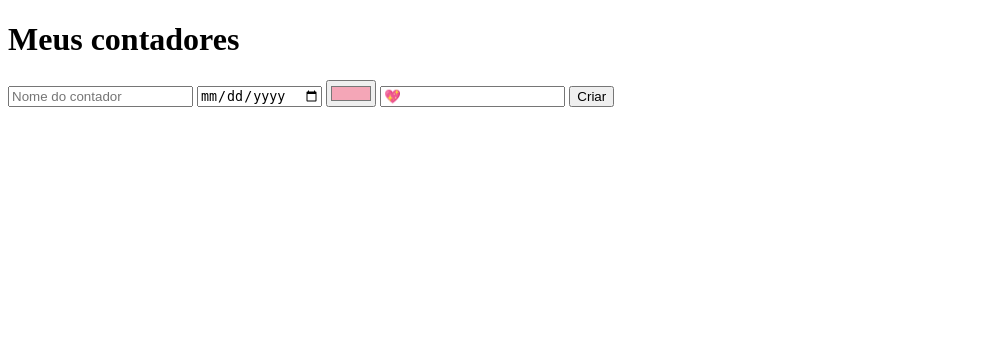
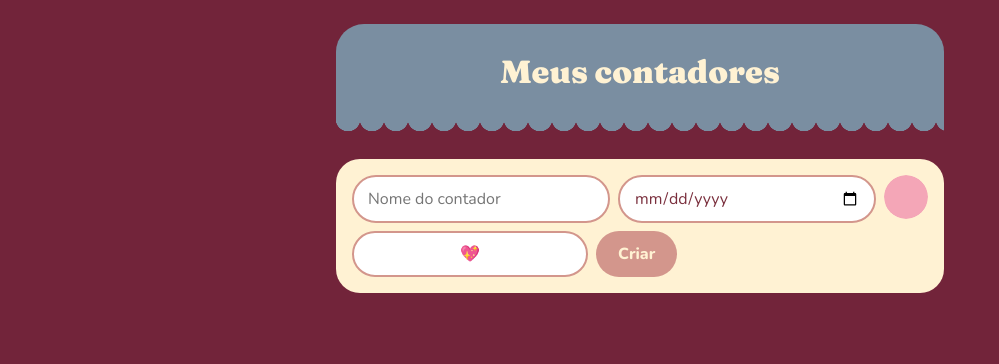
Before and after one commit to laubelle/contador-data, a Flask app: page / in a window 1280 px wide. Shown: the top 364 px of the page, without its empty margins (0-999 px from the left). Run offline with Flask 3, Linux system fonts and the light colour scheme.

Commit message:
Adiciona versão inicial do css

```diff
--- a/app.py
+++ b/app.py
@@ -70,7 +70,7 @@ def novo():
         "id": uuid.uuid4().hex[:8],
         "nome": request.form["nome"],
         "inicio": request.form["inicio"],
-        "cor": request.form.get("cor", "#f4a6b7"),
+        "cor": request.form.get("cor", "#d3968c"),
         "emoji": request.form.get("emoji", "💖"),
     })
     salvar(contadores)
--- a/static/style.css
+++ b/static/style.css
@@ -1,5 +1,190 @@
+:root {
+  --verde: #999a57;
+  --verde-claro: #d6d7a7;
+  --verde-escuro: #5e5c2d;
+  --creme: #fff2d3;
+  --vinho: #7a2f3d;
+  --azul: #7a8ea1;
+  --mostarda: #fc9c51;
+  --rosa: #d3968c;
+  --coral: #72243a;
+}
+
+* { box-sizing: border-box; }
+
+html { background: var(--coral); }
+
+body {
+  font-family: 'Nunito', sans-serif;
+  color: var(--coral);
+  max-width: 640px;
+  margin: 0 auto;
+  padding: 24px 16px 48px;
+}
+
+/* Título */
+h1 {
+  font-family: 'Fraunces', serif;
+  font-weight: 900;
+  text-align: center;
+  color: var(--creme);
+  background: var(--azul);
+  padding: 28px 16px;
+  margin: 0 0 40px;
+  border-radius: 28px 28px 0 0;
+  position: relative;
+}
+h1::after {
+  content: "";
+  position: absolute;
+  left: 0;
+  right: 0;
+  top: 100%;
+  height: 12px;
+  background: radial-gradient(circle at 12px 0, var(--azul) 12px, transparent 12.5px) repeat-x;
+  background-size: 24px 12px;
+}
+
+/* Formulário de criação */
+body > form {
+  display: flex;
+  flex-wrap: wrap;
+  gap: 8px;
+  background: var(--creme);
+  padding: 16px;
+  border-radius: 24px;
+  margin-bottom: 24px;
+}
+
+input[type="text"],
+input[type="date"] {
+  flex: 1 1 140px;
+  font: inherit;
+  padding: 10px 14px;
+  border: 2px solid var(--rosa);
+  border-radius: 999px;
+  background: #fff;
+  color: var(--vinho);
+}
+input[name="emoji"] { flex: 0 0 70px; text-align: center; }
+input:focus { outline: none; border-color: var(--vinho); }
+
+input[type="color"] {
+  width: 44px;
+  height: 44px;
+  padding: 0;
+  border: none;
+  border-radius: 50%;
+  background: none;
+  cursor: pointer;
+}
+input[type="color"]::-webkit-color-swatch-wrapper { padding: 0; }
+input[type="color"]::-webkit-color-swatch { border: none; border-radius: 50%; }
+
+button {
+  font: inherit;
+  font-weight: 800;
+  padding: 10px 22px;
+  border: none;
+  border-radius: 999px;
+  background: var(--rosa);
+  color: var(--creme);
+  cursor: pointer;
+}
+button:hover { filter: brightness(1.05); }
+
+/* Cards */
+.card {
+  background: var(--creme);
+  border-radius: 28px;
+  padding: 20px 22px;
+  margin: 20px 0;
+  box-shadow: 0 6px 0 rgba(122, 47, 61, 0.15);
+}
+.card h2 {
+  display: inline-block;
+  font-family: 'Fraunces', serif;
+  font-size: 1.3rem;
+  background: var(--cor);
+  padding: 6px 16px;
+  border-radius: 999px;
+  margin: 0 0 8px;
+}
+.card h2 + p {
+  font-size: 2rem;
+  font-weight: 800;
+  margin: 8px 0;
+}
+.faltam { opacity: 0.7; }
+
+/* Barra de progresso */
+.barra { background: #fffef3; border-radius: 8px; height: 12px; overflow: hidden; margin: 12px 0; }
+.barra-preenchida { background: var(--cor); height: 100%; border-radius: 8px; }
 
 
-.card { border-left: 6px solid var(--cor); padding: 8px; margin: 12px 0; }
-.barra { background: #eee; border-radius: 8px; height: 10px; overflow: hidden; }
-.barra-preenchida { background: var(--cor); height: 100%; }
+.titulo-lista {
+  font-family: 'Fraunces', serif;
+  font-size: 1rem;
+  margin: 18px 0 8px;
+}
+.lista-marcos {
+  list-style: none;
+  padding: 0;
+  margin: 0;
+  display: flex;
+  flex-direction: column;
+  gap: 6px;
+}
+.lista-marcos li {
+  background: #fff;
+  border-radius: 14px;
+  padding: 8px 14px;
+  font-size: 0.9rem;
+}
+.lista-marcos.conquistados li { background: var(--verde-claro); }
+
+/* Ações do card */
+.card a,
+.card form {
+  display: inline-block;
+  margin: 14px 8px 0 0;
+}
+.card a {
+  padding: 8px 18px;
+  border: 2px solid var(--azul);
+  border-radius: 999px;
+  color: var(--azul);
+  font-weight: 800;
+  text-decoration: none;
+}
+.card form button {
+  background: transparent;
+  border: 2px solid var(--coral);
+  color: var(--coral);
+  padding: 8px 18px;
+}
+
+.voltar {
+  display: inline-flex;
+  align-items: center;
+  gap: 8px;
+  margin-bottom: 20px;
+  padding: 10px 20px;
+  background: var(--creme);
+  color: var(--vinho);
+  font-weight: 800;
+  text-decoration: none;
+  border-radius: 999px;
+  box-shadow: 0 4px 0 rgba(122, 47, 61, 0.15);
+  transition: transform 0.15s, box-shadow 0.15s;
+}
+.voltar:hover {
+  transform: translateY(-2px);
+  box-shadow: 0 6px 0 rgba(122, 47, 61, 0.15);
+}
+.voltar:active {
+  transform: translateY(2px);
+  box-shadow: 0 2px 0 rgba(122, 47, 61, 0.15);
+}
+.voltar .seta { transition: transform 0.15s; }
+.voltar:hover .seta { transform: translateX(-4px); }
--- a/templates/editar.html
+++ b/templates/editar.html
@@ -7,8 +7,8 @@
   <title>Editar contador</title>
 </head>
 <body>
+  <a class="voltar" href="/"><span class="seta">←</span> Voltar</a>
   <h1>Editar contador</h1>
-
   <form method="post">
     <input type="text" name="nome" value="{{ c.nome }}" required>
     <input type="date" name="inicio" value="{{ c.inicio }}" required>
@@ -17,6 +17,5 @@
     <button>Salvar</button>
   </form>
 
-  <a href="/">Voltar</a>
 </body>
 </html>
--- a/templates/index.html
+++ b/templates/index.html
@@ -3,6 +3,7 @@
 <head>
   <meta charset="UTF-8">
   <meta name="viewport" content="width=device-width, initial-scale=1">
+  <link href="https://fonts.googleapis.com/css2?family=Fraunces:opsz,wght@9..144,700;9..144,900&family=Nunito:wght@400;700;800&display=swap" rel="stylesheet">
   <link rel="stylesheet" href="{{ url_for('static', filename='style.css') }}">
   <title>Contador</title>
 </head>
```
